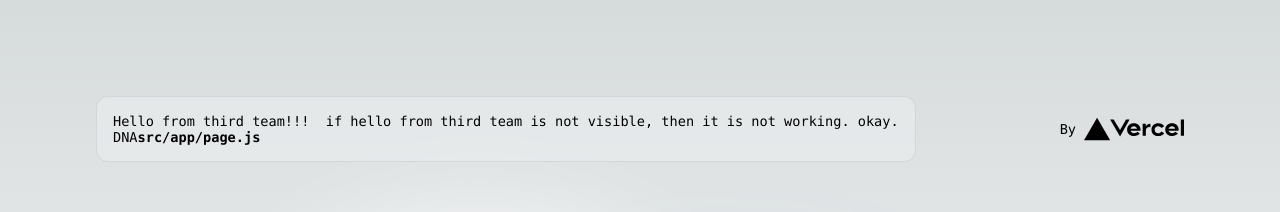
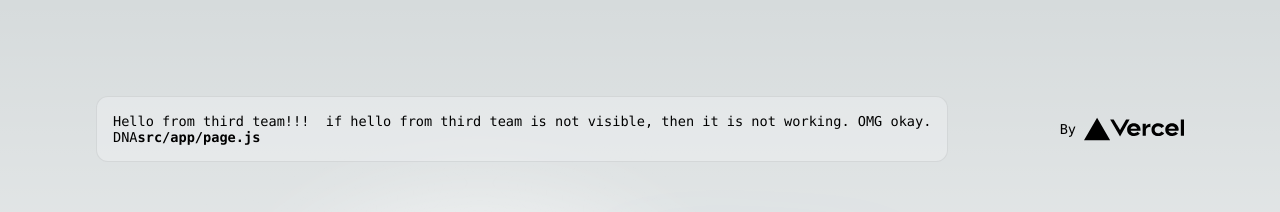
Before and after one commit to NB1333/iit-lab4-5, a Next.js app: page / in a window 1280 px wide. Shown: the top 212 px of the page. Built offline with nearby package versions, Linux system fonts and the light colour scheme.

Commit message:
EDITED: - page file

```diff
--- a/src/app/page.js
+++ b/src/app/page.js
@@ -12,6 +12,7 @@ export default function Home() {
         <p>
           Hello from third team!!!&nbsp;
           if hello from third team is not visible, then it is not working.
+          OMG
           okay.
           <br />
           DNA
```
